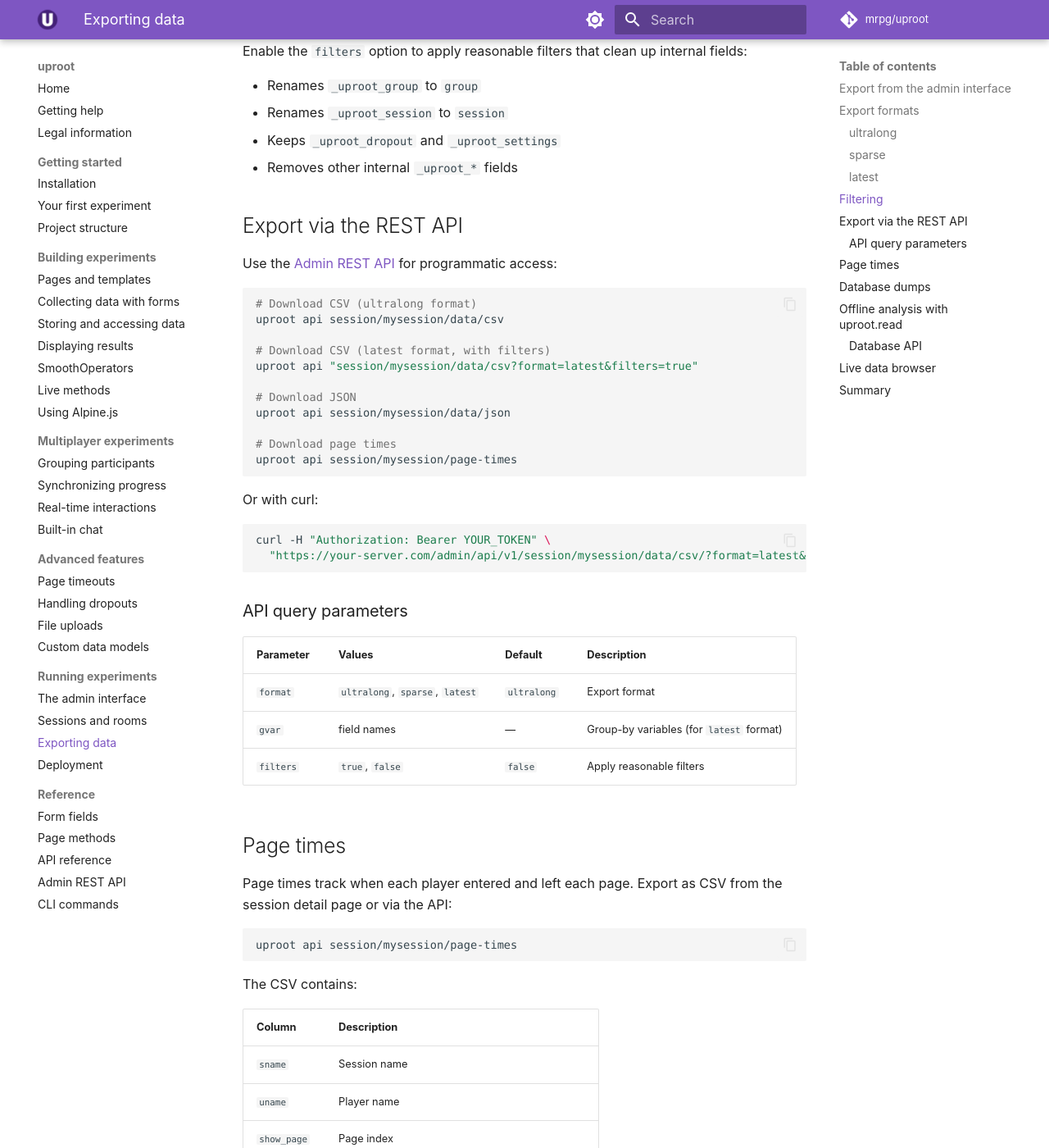
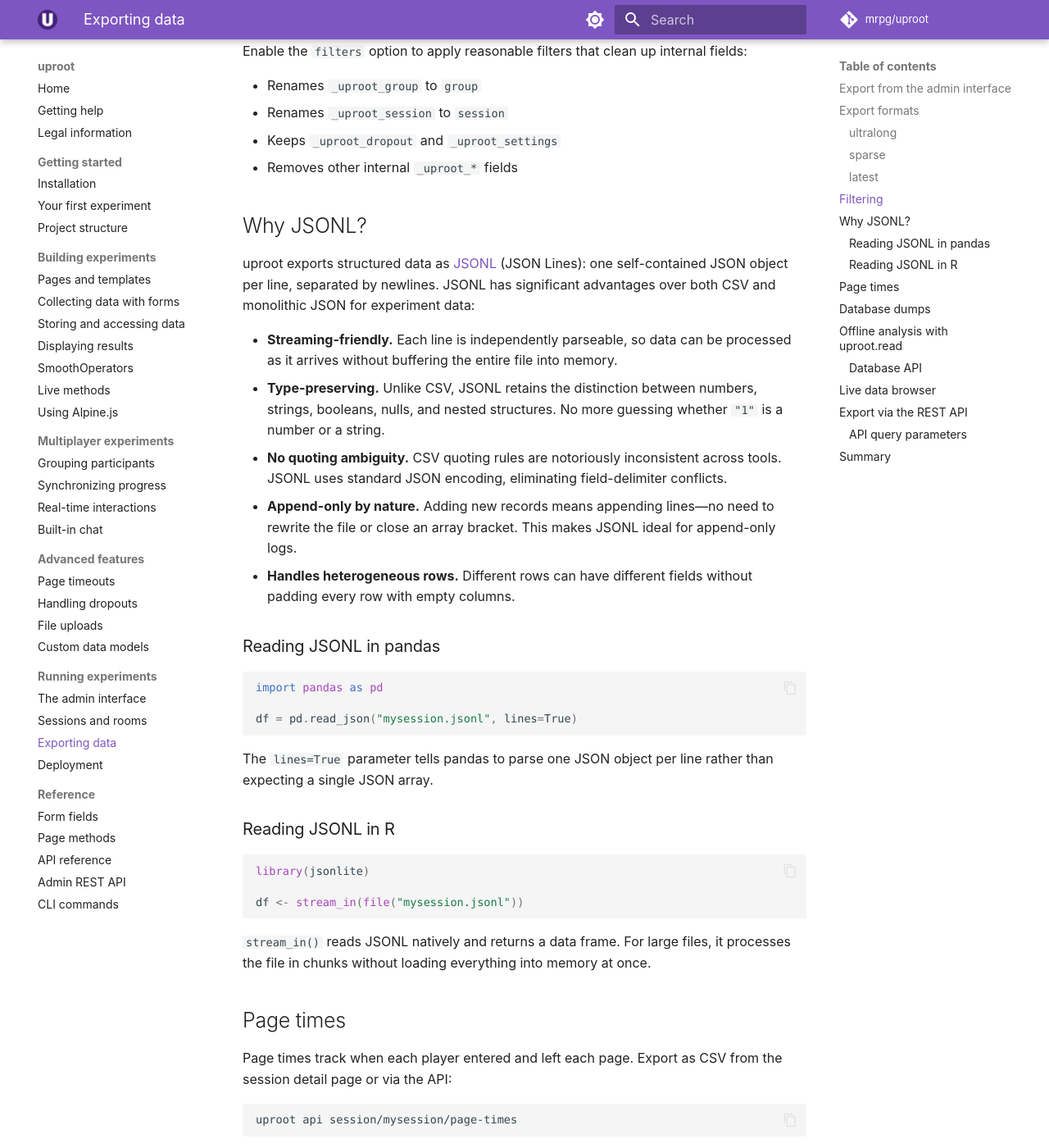
Before and after one commit to mrpg/uproot-docs, an MkDocs documentation site: the page built from docs/running/export.md, in a window 1280 px wide and 1400 px high, scrolled down 1548 px. Shown: the whole window at 82% size. Built offline with MkDocs 1.6.1 and Material for MkDocs 9.7.7, drawn with Linux system fonts in a browser that asks for light colours; comment, search, counter and statistics services are not loaded; some of the changed text lies outside the part shown.

Commit message:
Use JSONL instead of JSON

````diff
--- a/docs/running/export.md
+++ b/docs/running/export.md
@@ -4,7 +4,7 @@ uproot stores all experiment data in an [append-only log](../building/data.md).
 
 ## Export from the admin interface
 
-Navigate to a session's detail page and click **Data** → **Download**. Choose between CSV and JSON, and select an export format.
+Navigate to a session's detail page and click **Data** → **Download**. Choose between CSV and JSONL, and select an export format.
 
 ## Export formats
 
@@ -47,38 +47,35 @@ Enable the `filters` option to apply reasonable filters that clean up internal f
 - Keeps `_uproot_dropout` and `_uproot_settings`
 - Removes other internal `_uproot_*` fields
 
-## Export via the REST API
+## Why JSONL?
 
-Use the [Admin REST API](../reference/admin-api.md) for programmatic access:
+uproot exports structured data as [JSONL](https://jsonlines.org/) (JSON Lines): one self-contained JSON object per line, separated by newlines. JSONL has significant advantages over both CSV and monolithic JSON for experiment data:
 
-```bash
-# Download CSV (ultralong format)
-uproot api session/mysession/data/csv
+- **Streaming-friendly.** Each line is independently parseable, so data can be processed as it arrives without buffering the entire file into memory.
+- **Type-preserving.** Unlike CSV, JSONL retains the distinction between numbers, strings, booleans, nulls, and nested structures. No more guessing whether `"1"` is a number or a string.
+- **No quoting ambiguity.** CSV quoting rules are notoriously inconsistent across tools. JSONL uses standard JSON encoding, eliminating field-delimiter conflicts.
+- **Append-only by nature.** Adding new records means appending lines—no need to rewrite the file or close an array bracket. This makes JSONL ideal for append-only logs.
+- **Handles heterogeneous rows.** Different rows can have different fields without padding every row with empty columns.
 
-# Download CSV (latest format, with filters)
-uproot api "session/mysession/data/csv?format=latest&filters=true"
+### Reading JSONL in pandas
 
-# Download JSON
-uproot api session/mysession/data/json
+```python
+import pandas as pd
 
-# Download page times
-uproot api session/mysession/page-times
+df = pd.read_json("mysession.jsonl", lines=True)
 ```
 
-Or with curl:
+The `lines=True` parameter tells pandas to parse one JSON object per line rather than expecting a single JSON array.
 
-```bash
-curl -H "Authorization: Bearer YOUR_TOKEN" \
-  "https://your-server.com/admin/api/v1/session/mysession/data/csv/?format=latest&filters=true"
+### Reading JSONL in R
+
+```r
+library(jsonlite)
+
+df <- stream_in(file("mysession.jsonl"))
 ```
 
-### API query parameters
-
-| Parameter | Values | Default | Description |
-|-----------|--------|---------|-------------|
-| `format` | `ultralong`, `sparse`, `latest` | `ultralong` | Export format |
-| `gvar` | field names | — | Group-by variables (for `latest` format) |
-| `filters` | `true`, `false` | `false` | Apply reasonable filters |
+`stream_in()` reads JSONL natively and returns a data frame. For large files, it processes the file in chunks without loading everything into memory at once.
 
 ## Page times
 
@@ -115,7 +112,7 @@ uv run uproot restore --file backup.bin
 You can also download a dump from the admin interface at `/admin/dump/`.
 
 !!! note
-    Database dumps contain all sessions and all data. Use the CSV/JSON export endpoints for per-session exports.
+    Database dumps contain all sessions and all data. Use the CSV/JSONL export endpoints for per-session exports.
 
 ## Offline analysis with uproot.read
 
@@ -165,12 +162,45 @@ The admin data browser (`/admin/session/{sname}/data/`) shows session data in re
 
 The data display page (`/admin/session/{sname}/viewdata/`) shows a table view of all player data with timestamps and code locations.
 
+## Export via the REST API
+
+Use the [Admin REST API](../reference/admin-api.md) for programmatic access:
+
+```bash
+# Download CSV (ultralong format)
+uproot api session/mysession/data/csv
+
+# Download CSV (latest format, with filters)
+uproot api "session/mysession/data/csv?format=latest&filters=true"
+
+# Download JSONL
+uproot api session/mysession/data/jsonl
+
+# Download page times
+uproot api session/mysession/page-times
+```
+
+Or with curl:
+
+```bash
+curl -H "Authorization: Bearer YOUR_TOKEN" \
+  "https://your-server.com/admin/api/v1/session/mysession/data/csv/?format=latest&filters=true"
+```
+
+### API query parameters
+
+| Parameter | Values | Default | Description |
+|-----------|--------|---------|-------------|
+| `format` | `ultralong`, `sparse`, `latest` | `ultralong` | Export format |
+| `gvar` | field names | — | Group-by variables (for `latest` format) |
+| `filters` | `true`, `false` | `false` | Apply reasonable filters |
+
 ## Summary
 
 | Method | Use case |
 |--------|----------|
 | Admin data browser | Real-time monitoring during experiments |
-| CSV/JSON download | Per-session data for analysis |
+| CSV/JSONL download | Per-session data for analysis |
 | Page times CSV | Response time analysis |
 | `uproot.read` | Offline analysis in Python/Jupyter |
 | `uproot dump` | Full database backup |
````
Also changed, not shown: docs/reference/admin-api.md (+3 -3 lines).
